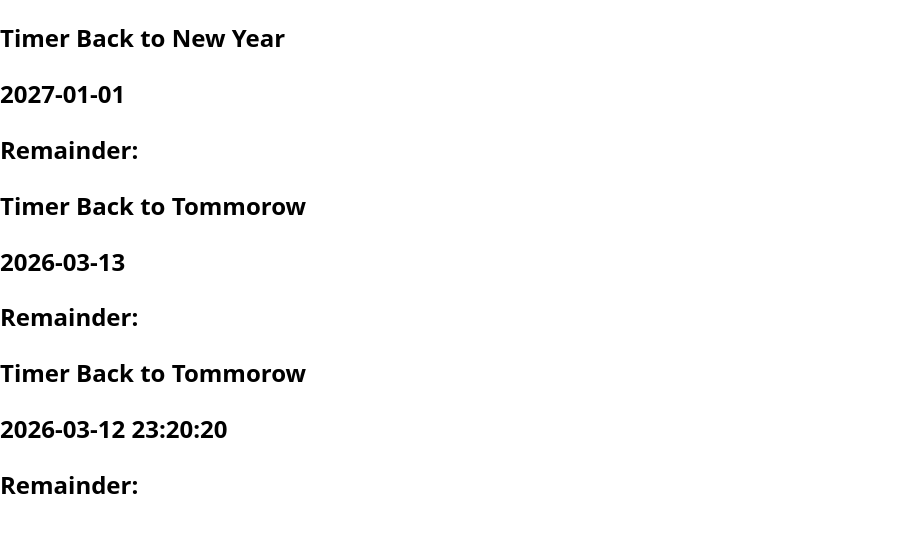
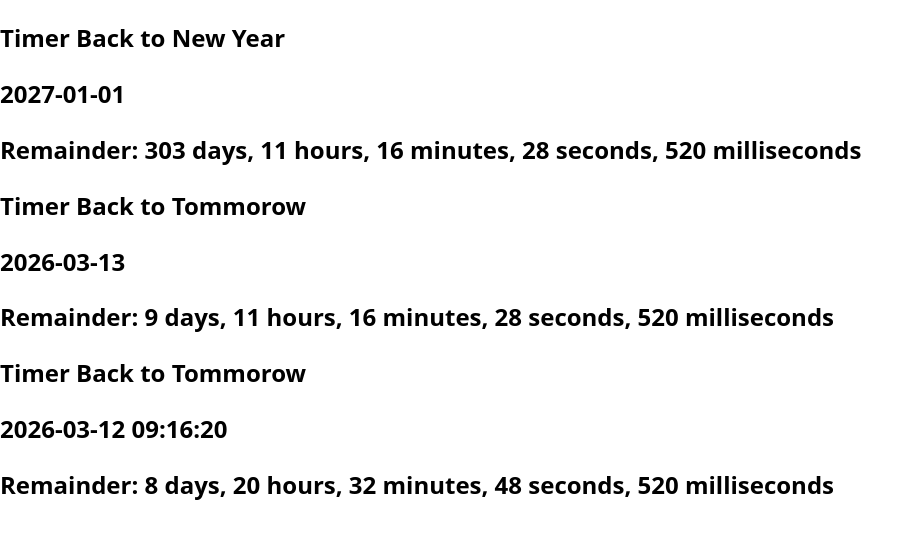
Before and after one commit to MakarKolesnyk/props-practice, a React (Vite) app: page / in a window 1280 px wide. Shown: the top 538 px of the page, without its empty margins (0-924 px from the left). Built offline with nearby package versions, Linux system fonts and the light colour scheme.

Commit message:
Add 3 variant

```diff
--- a/src/App.jsx
+++ b/src/App.jsx
@@ -5,7 +5,7 @@ function App() {
     <>
       <TimerBack title="New Year" dataStr="2027-01-01" />
       <TimerBack title="Tommorow" dataStr="2026-03-13" />
-      <TimerBack title="Tommorow" dataStr="2026-03-12 23:20:20" />
+      <TimerBack title="Tommorow" dataStr="2026-03-12 09:16:20" />
     </>
   );
 }
--- a/src/components/TimerBack/TimerBack.jsx
+++ b/src/components/TimerBack/TimerBack.jsx
@@ -1,6 +1,14 @@
 import { useState, useEffect } from "react";
 import PropTypes from "prop-types";
-import { parseISO, differenceInSeconds, formatDistanceToNow } from "date-fns";
+import {
+  parseISO,
+  differenceInMilliseconds,
+  differenceInSeconds,
+  differenceInMinutes,
+  differenceInHours,
+  differenceInDays,
+  sub,
+} from "date-fns";
 
 const TimerBack = (props) => {
   const { title, dataStr } = props;
@@ -8,14 +16,32 @@ const TimerBack = (props) => {
   const [timeRemainder, setTimeRemainder] = useState("");
   useEffect(() => {
     const idInterval = setInterval(() => {
-      //   const now = new Date();
-      //   const secRemainder = differenceInSeconds(date, now);
-      //  setTimeRemainder(secRemainder)
-
-      // setTimeRemainder(formatDistanceToNow(date))
-
-
-    }, 1000);
+      const now = new Date();
+      const days = differenceInDays(date, now);
+      const hours = differenceInHours(sub(date, { days }), now);
+      const minutes = differenceInMinutes(sub(date, { days, hours }), now);
+      const seconds = differenceInSeconds(
+        sub(date, { days, hours, minutes }),
+        now,
+      );
+      const milliseconds = differenceInMilliseconds(
+        sub(date, { days, hours, minutes, seconds }),
+        now,
+      );
+      if (
+        days <= 0 &&
+        hours <= 0 &&
+        minutes <= 0 &&
+        seconds <= 0 &&
+        milliseconds <= 0
+      ) {
+        setTimeRemainder("Time Out");
+      } else {
+        setTimeRemainder(
+          `${days} days, ${hours} hours, ${minutes} minutes, ${seconds} seconds, ${milliseconds} milliseconds`,
+        );
+      }
+    }, 1);
     return () => {
       clearInterval(idInterval);
     };
```
